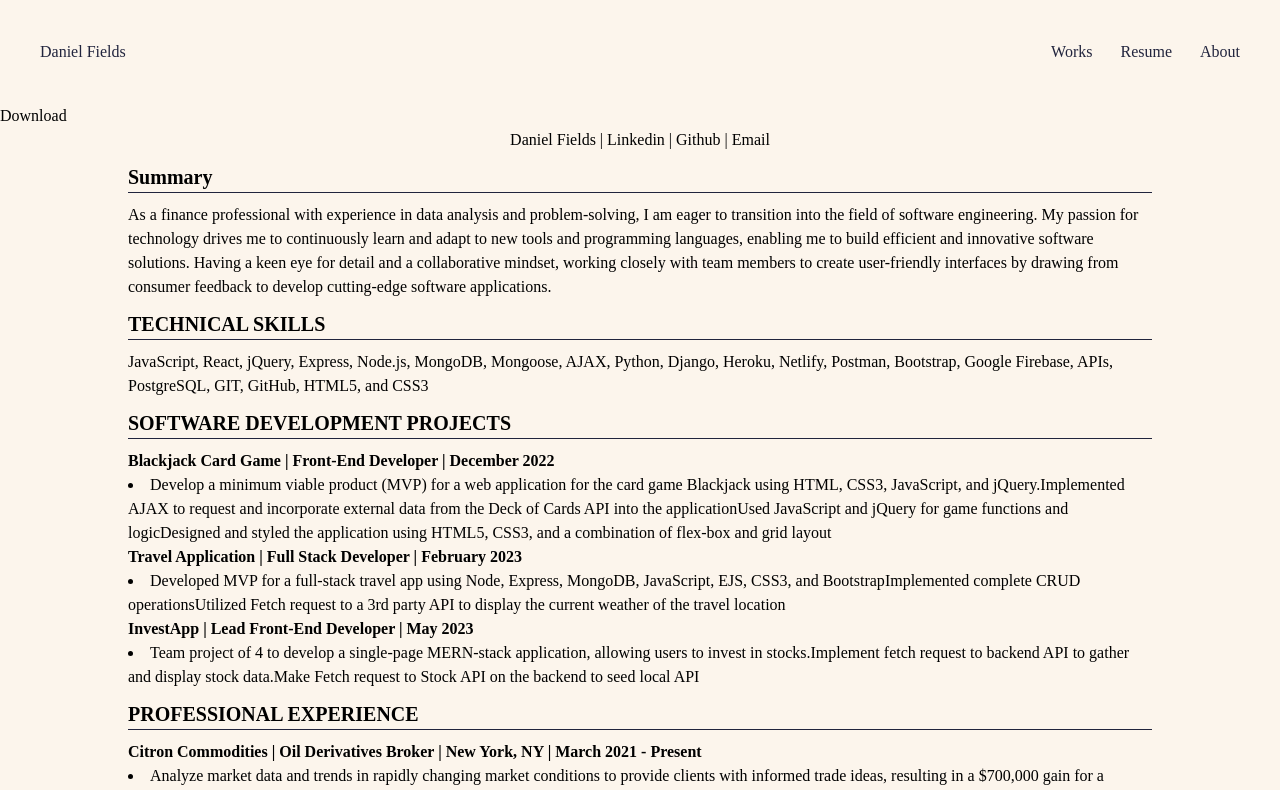
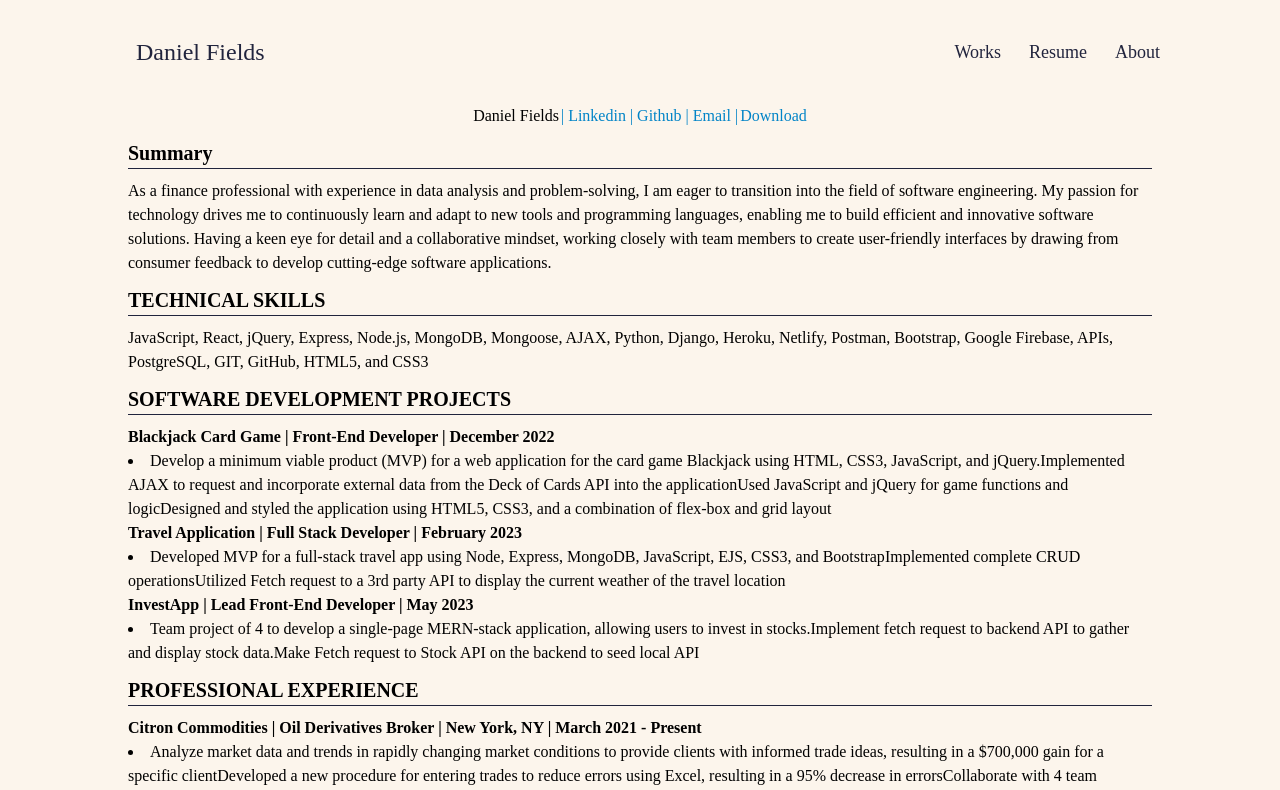
Before and after one commit to danf8/my-portfolio, a Next.js app: page /resume in a window 1280 px wide. Shown: the top 790 px of the page. Built offline with nearby package versions, Linux system fonts and the light colour scheme.

Commit message:
wip: prepare to deploy

```diff
--- a/components/Header.js
+++ b/components/Header.js
@@ -5,7 +5,7 @@ const Header = () => {
     return (
         <header id="about" name='about' className=' bg-blueish-50 object-cover flex flex-col py-10 px-0 md:max-w-none md:h-96 md:w-screen  md:grid grid-row-3 md:col-3 md:grid-flow-col '>
             <Image id="pro-pic" height={256} width={248} className=' h-mobile-pic w-mobile-pic md:h-64 md:w-62 md:row-span-3 md:col-start-3 md:col-span-1 md:justify-items-start self-center rounded-full' src={aboutData[0].pic} alt="Daniel Fields Picture" />
-            <h2 id="about-name" className=' pt-10 md:pt-0 pb-4 md:pb-0 leading-10 w-82 md:w-128 md:col-start-2 md:col-end-3 font-bold text-3xl text-peach-50 self-center md:justify-self-center md:self-end '>Hi, I'm Dan, a Software Engineer</h2>
+            <h2 id="about-name" className=' pt-10 md:pt-0 pb-4 md:pb-0 leading-10 w-82 md:w-128 md:col-start-2 md:col-end-3 font-bold text-3xl text-peach-50 self-center md:justify-self-center md:self-end '>Hi, my name is Dan, a Software Engineer</h2>
             <p id="my-info" className='about-info  w-82 md:w-128 md:col-start-2 md:col-end-3 text-peach-50 text-base font-normal self-center md:justify-self-center md:self-center'>{aboutData[0].about}</p>
             <p id="about-tech" className='about-info pt-1.5 md:pt-0  w-82 md:w-128 md:col-start-2 md:col-end-3 text-peach-50 text-base font-normal self-center md:justify-self-center '>Technologies I Often Use: {aboutData[0].technologies}</p>
             <style jsx>{`
--- a/components/MyResume.js
+++ b/components/MyResume.js
@@ -39,12 +39,14 @@ const MyResume = () => {
     const myResume = resumeData.map((data, i) => {
         return(
             <div key={i} id="projects" className="close-menu flex flex-col">
-                <a href="../images/dfResume.pdf" download>Download</a>
-                <div id="about" className="flex flex-row justify-center">
-                    <h1>{data.name}</h1>
-                    <Link href={data.linkedin} className="px-1" target="_blank">| Linkedin |</Link>
-                    <Link href={data.github} target="_blank"> Github |</Link>
-                    <Link href="" className="pl-1">Email</Link>
+                <div id="about" className="flex flex-row justify-center gap-x-0.5 ">
+                    <p>{data.name}</p>
+                    <div>
+                        <Link href={data.linkedin} className="text-sky-600" target="_blank">| Linkedin |</Link>
+                        <Link className="text-sky-600" href={data.github} target="_blank"> Github |</Link>
+                        <Link href="" className="text-sky-600"> Email |</Link>
+                    </div>
+                    <Link className=" text-sky-600" href="../images/dfResume.pdf" target="_blank"> Download</Link>
                 </div>
                 <div className="grid grid-cols-10">
                     <div className="col-start-2 col-end-10">
--- a/components/Nav.js
+++ b/components/Nav.js
@@ -10,18 +10,18 @@ const Nav = () => {
   };
 
   return (
-    <nav id='nav-comp' className='bg-peach-50 md:bg-peach-50 static w-screen h-15 md:max-w-none md:h-25 py-7 px-10 flex justify-end md:justify-between items-center text-blueish-50' >
-      <Link className='hidden md:flex' scroll={false} href='/'>
-        <h1>Daniel Fields</h1>
+    <nav id='nav-comp' className='bg-peach-50 static w-screen h-15 md:max-w-none md:h-25 md:pr-30 py-7 px-10 flex justify-end md:justify-between items-center text-blueish-50 ' >
+      <Link className='hidden md:flex md:pl-24 hover:translate-y-1 hover:opacity-75 hover:scale-110 duration-300 transition ease-in-out delay-50 ' scroll={false} href='/'>
+        <h1 className='text-2xl'>Daniel Fields</h1>
       </Link>
-      <ul className='hidden md:flex items-center space-x-7'>
-        <Link scroll={false} className='transition ease-in-out delay-50 hover:translate-y-1 hover:scale-110 duration-300' href='/#projects'>
+      <ul className='hidden md:flex md:text-lg items-center space-x-7'>
+        <Link scroll={false} className='transition ease-in-out delay-50 hover:translate-y-1 hover:opacity-75 hover:scale-110 duration-300' href='/#projects'>
           <li>Works</li>
         </Link>
-        <Link scroll={false} className='transition ease-in-out delay-50 hover:translate-y-1 hover:scale-110 duration-300' href='/resume'>
+        <Link scroll={false} className='transition ease-in-out delay-50 hover:translate-y-1 hover:opacity-75 hover:scale-110 duration-300' href='/resume'>
           <li>Resume</li>
         </Link>
-        <Link scroll={false} className='transition ease-in-out delay-50 hover:-translate-y-1 hover:scale-110 duration-300' href='/#about'>
+        <Link scroll={false} className='transition ease-in-out delay-50 hover:-translate-y-1 hover:opacity-75 hover:scale-110 duration-300' href='/#about'>
           <li>About</li>
         </Link>
       </ul>
@@ -39,7 +39,7 @@ const Nav = () => {
               <li>Resume</li>
             </Link>
             <Link scroll={false} className='' href='/#about'>
-              <li className='focus:bg-slate-500' >About</li>
+              <li className='' >About</li>
             </Link>
           </ul>
           )
--- a/tailwind.config.js
+++ b/tailwind.config.js
@@ -57,9 +57,9 @@ module.exports = {
         'zero-auto': '0 auto',
         '23': '5.75rem',
       },
-      // borderColor: {
-      //   'custom-blue': '#21243D',
-      // },
+      padding:{
+        '30': '7.50rem',
+      },
     },
   },
   plugins: [],
```
Also changed, not shown: 2 other files (tests, documents, lock files or other folders).
